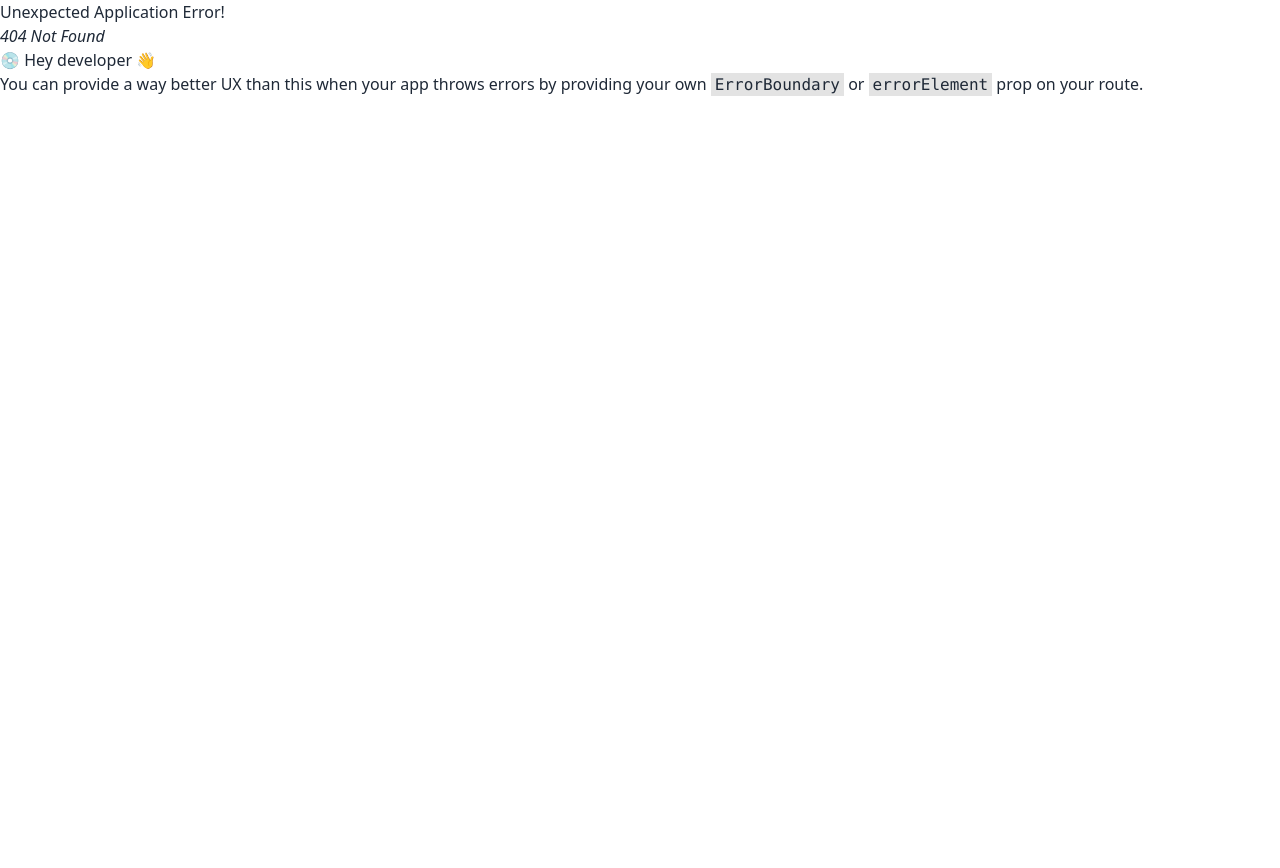
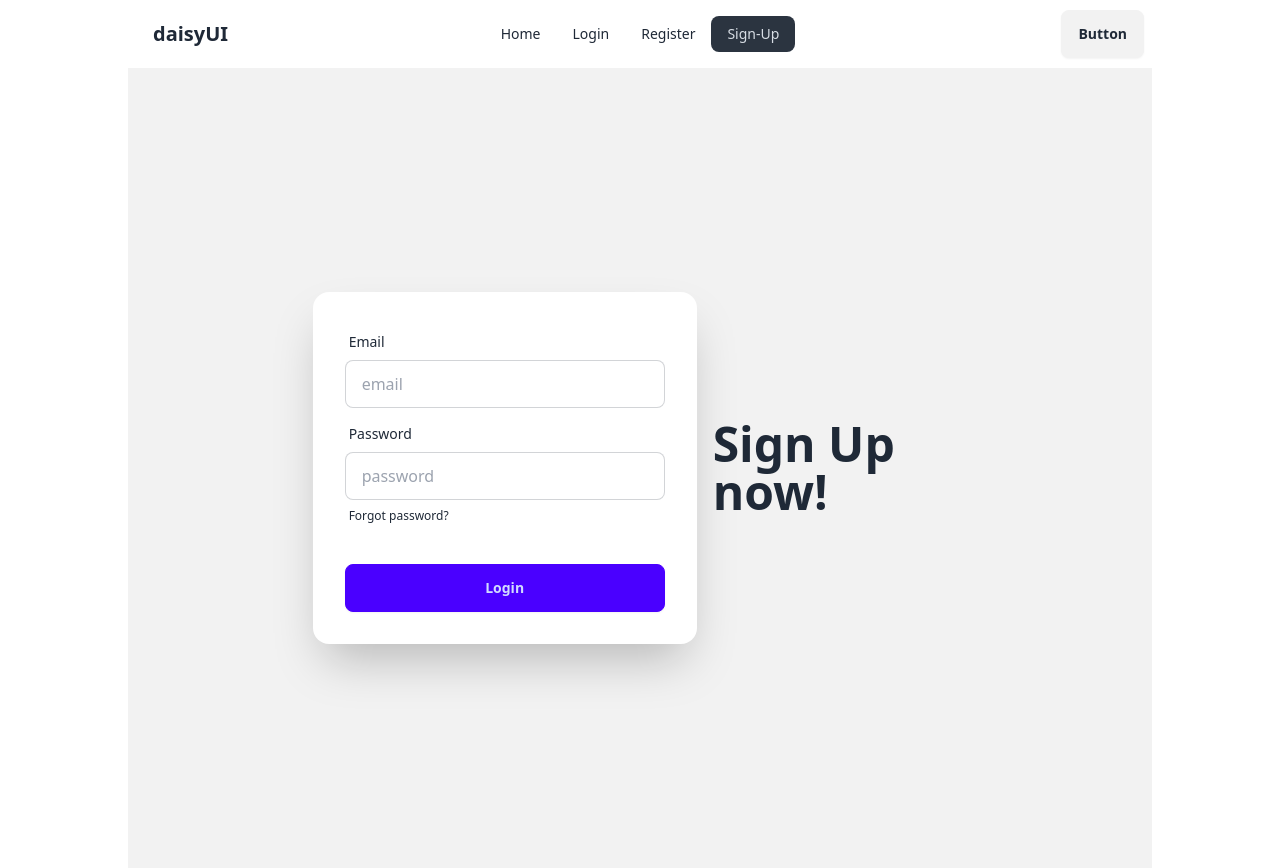
Before and after one commit to KI-Anik/m50-email-password-auth, a React (Vite) app: page /signUp in a window 1280 px wide. Before the commit this address had no page. Before the commit the page ends 800 px from the top, so only its background shows below. Built offline with nearby package versions, Linux system fonts and the light colour scheme.

Commit message:
another signUp form connect with firebase and display error.message

```diff
--- a/src/components/Header/Header.jsx
+++ b/src/components/Header/Header.jsx
@@ -6,7 +6,7 @@
        <li><NavLink to={'/'}>Home</NavLink></li>
        <li><NavLink to={'/login'}>Login</NavLink></li>
        <li><NavLink to={'/register'}>Register</NavLink></li>
-       <li><NavLink to={'/register2'}>Register2</NavLink></li>
+       <li><NavLink to={'/signUp'}>Sign-Up</NavLink></li>
 
     </>
     return (
--- a/src/components/Register/Register.jsx
+++ b/src/components/Register/Register.jsx
@@ -11,9 +11,7 @@
         console.log(email, password)
 
         createUserWithEmailAndPassword(auth,email,password)
-        .then(result => {
-            console.log(result.user)
-        })
+        .then(result => console.log(result.user))
         .catch(error => console.log('ERROR', error))
     }
     return (
--- /dev/null
+++ b/src/components/SignUp/SignUp.jsx
@@ -0,0 +1,62 @@
+import React, { useState } from 'react';
+import auth from '../../firebase.init';
+import { createUserWithEmailAndPassword } from 'firebase/auth';
+
+const SignUp = () => {
+    const [errorMessage, setErrorMessage] = useState('')
+
+    const hansleSignUp = e => {
+        e.preventDefault()
+        const email = e.target.email.value
+        const password = e.target.password.value
+        console.log(email, password)
+
+        // reset error status
+        setErrorMessage('')
+
+        // firebase
+        createUserWithEmailAndPassword(auth, email, password)
+        .then(result => console.log(result))
+        .catch(error => {
+            console.log('ERROR ', error.message)
+            setErrorMessage(error.message)
+        })
+    }
+    return (
+        <div className="hero bg-base-200 min-h-screen">
+        <div className="hero-content flex-col lg:flex-row-reverse">
+          <div className="text-center lg:text-left">
+            <h1 className="text-5xl font-bold">Sign Up now!</h1>
+
+          </div>
+          <div className="card bg-base-100 w-full max-w-sm shrink-0 shadow-2xl">
+            <form onSubmit={hansleSignUp} className="card-body">
+              <div className="form-control">
+                <label className="label">
+                  <span className="label-text">Email</span>
+                </label>
+                <input type="email" name="email" placeholder="email" className="input input-bordered" required />
+              </div>
+              <div className="form-control">
+                <label className="label">
+                  <span className="label-text">Password</span>
+                </label>
+                <input type="password" name='password' placeholder="password" className="input input-bordered" required />
+                <label className="label">
+                  <a href="#" className="label-text-alt link link-hover">Forgot password?</a>
+                </label>
+              </div>
+              <div className="form-control mt-6">
+                <button className="btn btn-primary">Login</button>
+              </div>
+            </form>
+          </div>
+            {
+                errorMessage && <p className='text-red-500'>{errorMessage}</p>
+            }
+        </div>
+      </div>
+    );
+};
+
+export default SignUp;
--- a/src/main.jsx
+++ b/src/main.jsx
@@ -9,6 +9,7 @@
 import Home from './components/Home/Home';
 import Login from './components/login/Login';
 import Register from './components/Register/Register';
+import SignUp from './components/SignUp/SignUp';
 
 const router = createBrowserRouter([
   {
@@ -26,6 +27,10 @@
       {
         path: 'register',
         element: <Register></Register>
+      },
+      {
+        path: 'signUp',
+        element: <SignUp></SignUp>
       }
     ]
   },
```
